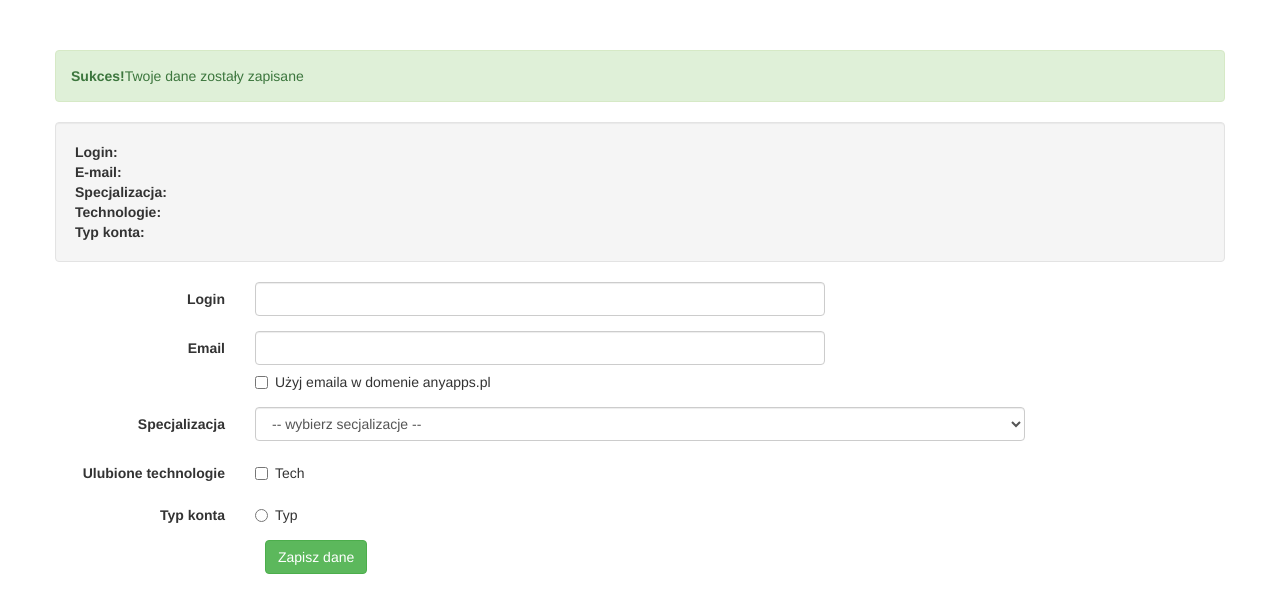
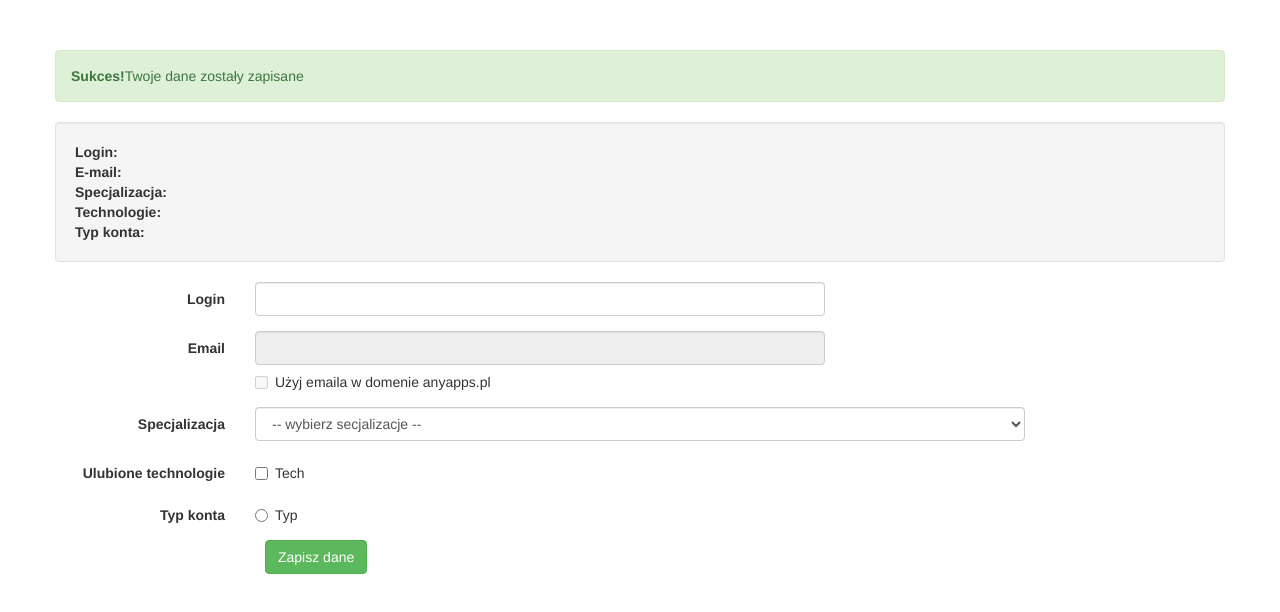
Before and after one commit to RafalJaworski/AngularFormSample, a plain HTML site: page index.html in a window 1280 px wide. Drawn offline with Linux system fonts and the light colour scheme.

Commit message:
restrict use login as email

```diff
--- a/index.html
+++ b/index.html
@@ -47,13 +47,27 @@
           <div class="form-group">
             <label for="uEmail" class="col-md-2 control-label">Email</label>
             <div class="col-md-6">
-              <input type="email" class="form-control" id="uEmail" ng-model="member.email">
+              <input
+                      type="email"
+                      class="form-control"
+                      id="uEmail"
+                      ng-model="member.email"
+                      ng-disabled="useEmail"
+                      ng-readonly="useEmail"
+              >
+              <!--if chekbox is checked then useEmail is true -->
             </div>
 
             <div class="col-md-8 col-md-offset-2">
               <div class="checkbox">
                 <label>
-                  <input type="checkbox" ng-model="useEmail" ng-change="member.email = member.login+'@anyapps.pl'">
+                  <input
+                          type="checkbox"
+                          ng-model="useEmail"
+                          ng-change="member.email = member.login+'@anyapps.pl'"
+                          ng-disabled="!member.login"
+                  >
+
                   Użyj emaila w domenie anyapps.pl
                   <span ng-show="member.login">({{member.login}}@anyapps.pl)</span>
                 </label>
```
